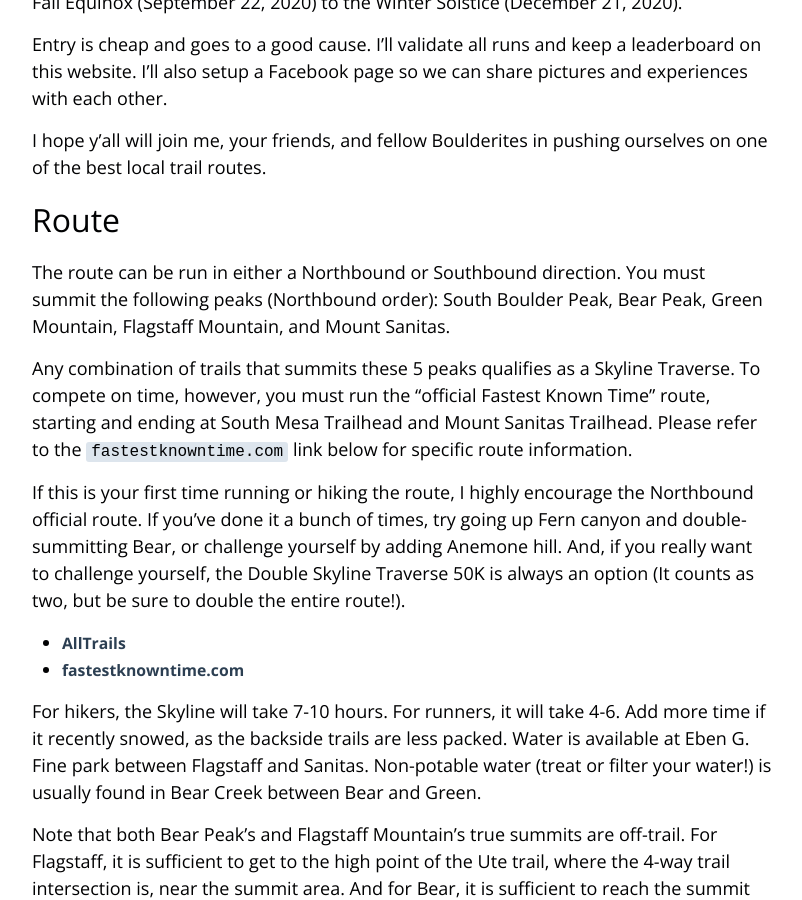
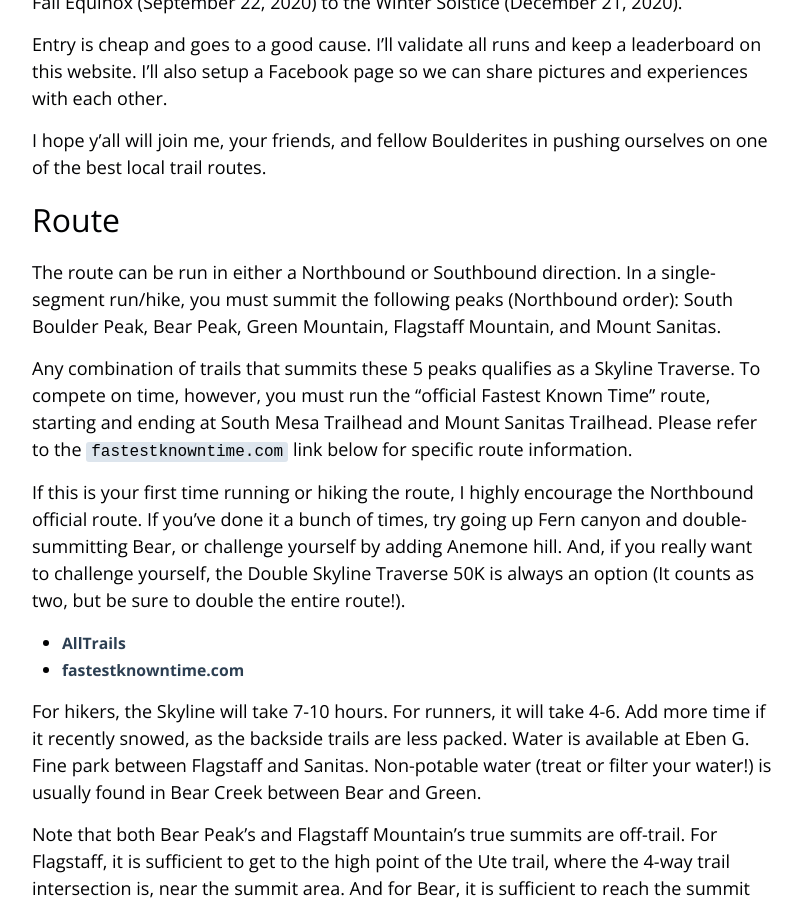
Before and after one commit to yanatan16/yanatan16.github.io, a Jekyll site: the page built from races/fall-2020-boulder-skyline-challenge/index.markdown, in a window 1280 px wide and 900 px high, scrolled down 883 px. Shown: the whole window, without its empty margins (238-1040 px from the left). Built offline with Jekyll 4.4.1, drawn with Linux system fonts in a browser that asks for light colours; nearby versions of some CDN libraries; a script that is not in the unit is left out.

Commit message:
add single-segment

```diff
--- a/races/fall-2020-boulder-skyline-challenge/index.markdown
+++ b/races/fall-2020-boulder-skyline-challenge/index.markdown
@@ -22,7 +22,7 @@ I hope y'all will join me, your friends, and fellow Boulderites in pushing ourse
 
 ## Route
 
-The route can be run in either a Northbound or Southbound direction. You must summit the following peaks (Northbound order): South Boulder Peak, Bear Peak, Green Mountain, Flagstaff Mountain, and Mount Sanitas.
+The route can be run in either a Northbound or Southbound direction. In a single-segment run/hike, you must summit the following peaks (Northbound order): South Boulder Peak, Bear Peak, Green Mountain, Flagstaff Mountain, and Mount Sanitas.
 
 Any combination of trails that summits these 5 peaks qualifies as a Skyline Traverse. To compete on time, however, you must run the "official Fastest Known Time" route, starting and ending at South Mesa Trailhead and Mount Sanitas Trailhead. Please refer to the `fastestknowntime.com` link below for specific route information.
 
```
